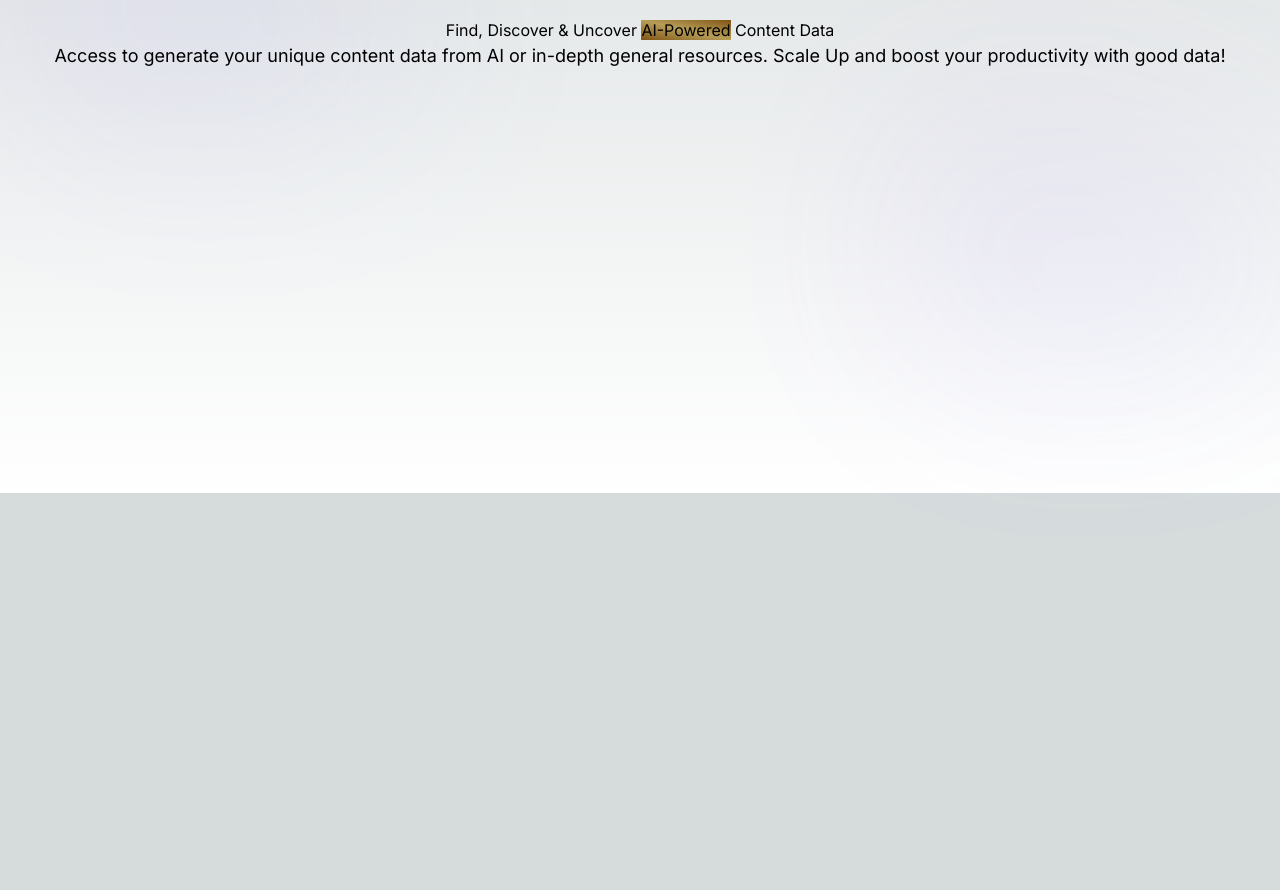
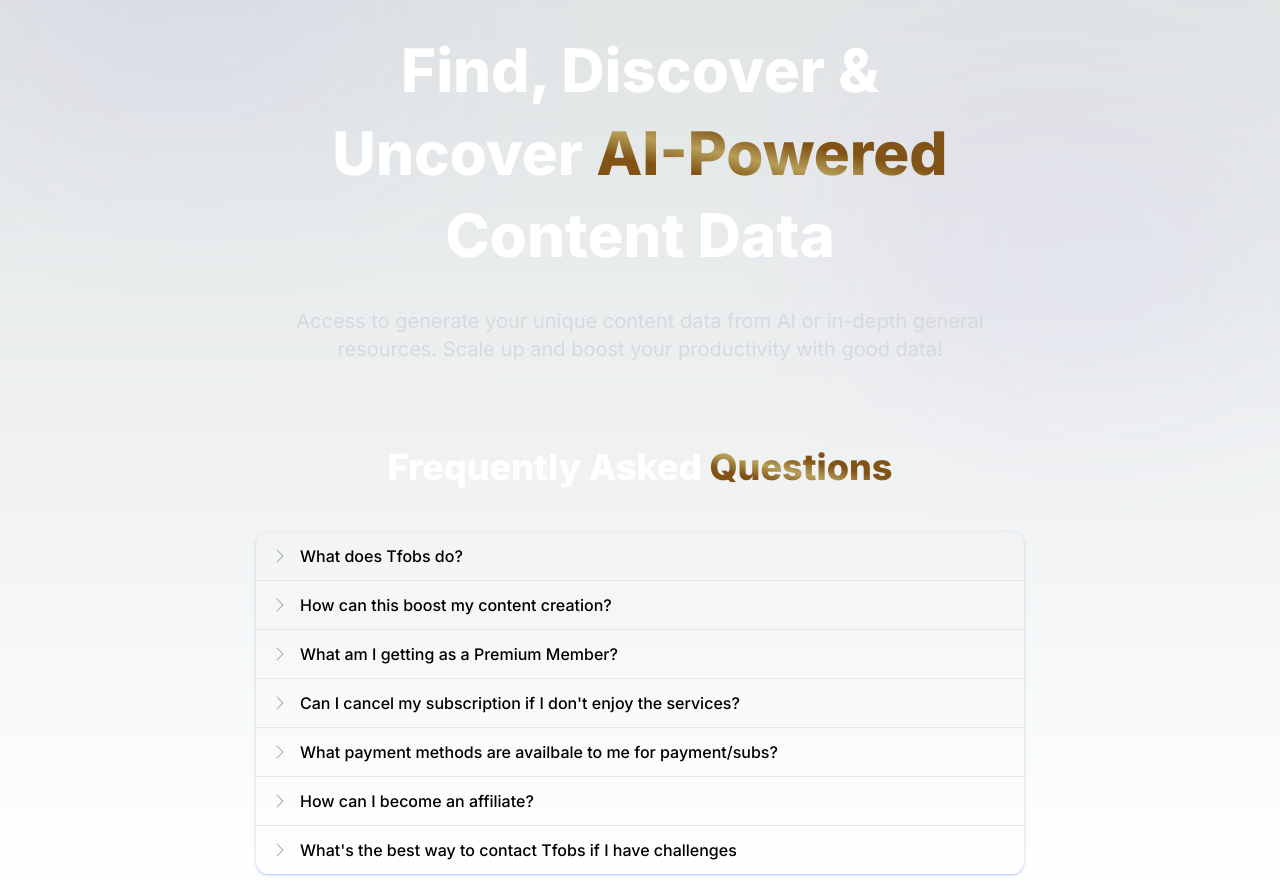
Before and after one commit to Fredobumma/TFobs, a Next.js app: page / in a window 1280 px wide. Shown: the part 307-1197 px from the top of the page. Before the commit the page ends 800 px from the top, so only its background shows below. Built offline with nearby package versions, Linux system fonts and the light colour scheme.

Commit message:
--feat:: faq section

```diff
--- a/app/globals.css
+++ b/app/globals.css
@@ -63,6 +63,7 @@ body {
 	height: 100dvh;
 	top: 0;
 	opacity: 0.4;
+	margin-left: -16px;
 	filter: invert(1);
 }
 
--- a/app/layout.js
+++ b/app/layout.js
@@ -12,8 +12,8 @@ export const metadata = {
 export default function RootLayout({ children }) {
 	return (
 		<html lang="en">
-			<body className={`${inter.className} overflow-x-hidden`}>
-				<main className="min-h-dvh p-4 relative">
+			<body className={`${inter.className} lg:!overflow-y-scroll`}>
+				<main className="min-h-dvh p-4">
 					<div className="gradient" />
 					<div className="gradient-2" />
 					<div className="gradient-3" />
--- a/app/page.js
+++ b/app/page.js
@@ -1,10 +1,11 @@
-import { Hero, NavBar } from "@/sections";
+import { Faq, Hero, NavBar } from "@/sections";
 
 export default function Home() {
 	return (
 		<>
 			<NavBar />
 			<Hero />
+			<Faq />
 		</>
 	);
 }
--- a/appComponents/mobileMenu.jsx
+++ b/appComponents/mobileMenu.jsx
@@ -5,23 +5,23 @@ import {
 	Sheet,
 	SheetClose,
 	SheetContent,
+	SheetOverlay,
 	SheetTrigger,
 } from "@/components/ui/sheet";
 
 const MobileMenu = ({ links }) => {
 	return (
 		<div className="lg:hidden">
-			<Sheet key="bottom">
+			<Sheet key="top">
 				<SheetTrigger className="cursor-pointer" asChild>
 					<MenuIcon size={30} className="m-5 lg:hidden" />
 				</SheetTrigger>
 				<SheetContent
 					aria-modal="true"
-					className="bg-black pb-10 pt-16 space-y-[30px] lg:hidden font-semibold text-lg"
+					className="bg-black pb-10 pt-16 lg:hidden font-semibold text-lg"
 					side="top"
 				>
-					<div className="gradient" />
-					<div className="gradient-2" />
+					<div className="relative pt-4 space-y-[30px] z-20">
 						{links.map(({ path, name }, i) => (
 							<div
 								key={i}
@@ -37,6 +37,10 @@ const MobileMenu = ({ links }) => {
 								Get Started
 							</button>
 						</SheetClose>
+					</div>
+					<SheetOverlay className="bg-transparent" />
+					<div className="gradient" />
+					<div className="gradient-2" />
 				</SheetContent>
 			</Sheet>
 		</div>
--- a/components/ui/sheet.tsx
+++ b/components/ui/sheet.jsx
@@ -1,8 +1,7 @@
 "use client";
-
 import * as React from "react";
 import * as SheetPrimitive from "@radix-ui/react-dialog";
-import { cva, type VariantProps } from "class-variance-authority";
+import { cva } from "class-variance-authority";
 import { X } from "lucide-react";
 
 import { cn } from "@/lib/utils";
@@ -15,18 +14,17 @@ const SheetClose = SheetPrimitive.Close;
 
 const SheetPortal = SheetPrimitive.Portal;
 
-const SheetOverlay = React.forwardRef<
-	React.ElementRef<typeof SheetPrimitive.Overlay>,
-	React.ComponentPropsWithoutRef<typeof SheetPrimitive.Overlay>
->(({ className, ...props }, ref) => (
+const SheetOverlay = React.forwardRef(({ className, ...props }, ref) => (
+	<SheetClose asChild>
 		<SheetPrimitive.Overlay
 			className={cn(
-			"fixed inset-0 z-50 bg-black/80  data-[state=open]:animate-in data-[state=closed]:animate-out data-[state=closed]:fade-out-0 data-[state=open]:fade-in-0 lg:hidden",
+				"fixed inset-0 bg-black/80 data-[state=open]:animate-in data-[state=closed]:animate-out data-[state=closed]:fade-out-0 data-[state=open]:fade-in-0 lg:hidden",
 				className,
 			)}
 			{...props}
 			ref={ref}
 		/>
+	</SheetClose>
 ));
 SheetOverlay.displayName = SheetPrimitive.Overlay.displayName;
 
@@ -49,14 +47,8 @@ const sheetVariants = cva(
 	},
 );
 
-interface SheetContentProps
-	extends React.ComponentPropsWithoutRef<typeof SheetPrimitive.Content>,
-		VariantProps<typeof sheetVariants> {}
-
-const SheetContent = React.forwardRef<
-	React.ElementRef<typeof SheetPrimitive.Content>,
-	SheetContentProps
->(({ side = "right", className, children, ...props }, ref) => (
+const SheetContent = React.forwardRef(
+	({ side = "right", className, children, ...props }, ref) => (
 		<SheetPortal>
 			<SheetOverlay />
 			<SheetPrimitive.Content
@@ -65,19 +57,17 @@ const SheetContent = React.forwardRef<
 				{...props}
 			>
 				{children}
-			<SheetPrimitive.Close className="absolute right-10 top-0 rounded-sm opacity-70 ring-offset-background transition-opacity hover:opacity-100 focus:outline-none focus:ring-2 focus:ring-ring focus:ring-offset-2 disabled:pointer-events-none data-[state=open]:bg-secondary">
-				<X className="h-6 w-6" color="#b69e57" strokeWidth={3} />
+				<SheetPrimitive.Close className="absolute right-10 top-[30px] rounded-sm opacity-70 ring-offset-background transition-opacity hover:opacity-100 focus:outline-none focus:ring-2 focus:ring-ring focus:ring-offset-2 disabled:pointer-events-none data-[state=open]:bg-secondary">
+					<X className="h-6 w-6" color="#b69e57" />
 					<span className="sr-only">Close</span>
 				</SheetPrimitive.Close>
 			</SheetPrimitive.Content>
 		</SheetPortal>
-));
+	),
+);
 SheetContent.displayName = SheetPrimitive.Content.displayName;
 
-const SheetHeader = ({
-	className,
-	...props
-}: React.HTMLAttributes<HTMLDivElement>) => (
+const SheetHeader = ({ className, ...props }) => (
 	<div
 		className={cn(
 			"flex flex-col space-y-2 text-center sm:text-left",
@@ -88,10 +78,7 @@ const SheetHeader = ({
 );
 SheetHeader.displayName = "SheetHeader";
 
-const SheetFooter = ({
-	className,
-	...props
-}: React.HTMLAttributes<HTMLDivElement>) => (
+const SheetFooter = ({ className, ...props }) => (
 	<div
 		className={cn(
 			"flex flex-col-reverse sm:flex-row sm:justify-end sm:space-x-2",
@@ -102,10 +89,7 @@ const SheetFooter = ({
 );
 SheetFooter.displayName = "SheetFooter";
 
-const SheetTitle = React.forwardRef<
-	React.ElementRef<typeof SheetPrimitive.Title>,
-	React.ComponentPropsWithoutRef<typeof SheetPrimitive.Title>
->(({ className, ...props }, ref) => (
+const SheetTitle = React.forwardRef(({ className, ...props }, ref) => (
 	<SheetPrimitive.Title
 		ref={ref}
 		className={cn("text-lg font-semibold text-foreground", className)}
@@ -114,10 +98,7 @@ const SheetTitle = React.forwardRef<
 ));
 SheetTitle.displayName = SheetPrimitive.Title.displayName;
 
-const SheetDescription = React.forwardRef<
-	React.ElementRef<typeof SheetPrimitive.Description>,
-	React.ComponentPropsWithoutRef<typeof SheetPrimitive.Description>
->(({ className, ...props }, ref) => (
+const SheetDescription = React.forwardRef(({ className, ...props }, ref) => (
 	<SheetPrimitive.Description
 		ref={ref}
 		className={cn("text-sm text-muted-foreground", className)}
--- a/jsconfig.json
+++ b/jsconfig.json
@@ -1,8 +1,7 @@
 {
 	"compilerOptions": {
 		"paths": {
-			"@/*": ["./*"],
-			"@/appComponents/*": ["./appComponents/*"]
+			"@/*": ["./*"]
 		}
 	}
 }
--- a/lib/utils.js
+++ b/lib/utils.js
@@ -1,6 +1,6 @@
-import { clsx } from "clsx";
-import { twMerge } from "tailwind-merge";
+import { clsx } from "clsx"
+import { twMerge } from "tailwind-merge"
 
 export function cn(...inputs) {
-	return twMerge(clsx(inputs));
+  return twMerge(clsx(inputs))
 }
--- /dev/null
+++ b/sections/faq.jsx
@@ -0,0 +1,80 @@
+const Faq = () => {
+	const faqs = [
+		{
+			question: "What does Tfobs do?",
+			answer:
+				"Lorem ipsum dolor sit amet, consectetur adipiscing elit. Sed et ipsum sapien. Vestibulum molestie porttitor augue vitae vulputate. Aliquam nec ex maximus, suscipit diam vel, tristique tellus.",
+		},
+		{
+			question: "How can this boost my content creation?",
+			answer:
+				"Lorem ipsum dolor sit amet, consectetur adipiscing elit. Sed et ipsum sapien. Vestibulum molestie porttitor augue vitae vulputate. Aliquam nec ex maximus, suscipit diam vel, tristique tellus.",
+		},
+		{
+			question: "What am I getting as a Premium Member?",
+			answer:
+				"Lorem ipsum dolor sit amet, consectetur adipiscing elit. Sed et ipsum sapien. Vestibulum molestie porttitor augue vitae vulputate. Aliquam nec ex maximus, suscipit diam vel, tristique tellus.",
+		},
+		{
+			question: "Can I cancel my subscription if I don't enjoy the services?",
+			answer:
+				"Lorem ipsum dolor sit amet, consectetur adipiscing elit. Sed et ipsum sapien. Vestibulum molestie porttitor augue vitae vulputate. Aliquam nec ex maximus, suscipit diam vel, tristique tellus.",
+		},
+		{
+			question: "What payment methods are availbale to me for payment/subs?",
+			answer:
+				"Lorem ipsum dolor sit amet, consectetur adipiscing elit. Sed et ipsum sapien. Vestibulum molestie porttitor augue vitae vulputate. Aliquam nec ex maximus, suscipit diam vel, tristique tellus.",
+		},
+		{
+			question: "How can I become an affiliate?",
+			answer:
+				"Lorem ipsum dolor sit amet, consectetur adipiscing elit. Sed et ipsum sapien. Vestibulum molestie porttitor augue vitae vulputate. Aliquam nec ex maximus, suscipit diam vel, tristique tellus.",
+		},
+		{
+			question: "What's the best way to contact Tfobs if I have challenges",
+			answer:
+				"Lorem ipsum dolor sit amet, consectetur adipiscing elit. Sed et ipsum sapien. Vestibulum molestie porttitor augue vitae vulputate. Aliquam nec ex maximus, suscipit diam vel, tristique tellus.",
+		},
+	];
+
+	return (
+		<section>
+			<h2 className="text-4xl font-extrabold max-w-[400px] mx-auto leading-tight mt-20 mb-[30px] sm:mb-10 sm:leading-snug text-white sm:max-w-[700px] text-center">
+				Frequently Asked{" "}
+				<span className="bg-clip-text bg-gradient-to-tr from-[#815316] from-25% via-[#b69e57] to-60% to-[#815316] text-transparent">
+					Questions
+				</span>{" "}
+			</h2>
+			<ul className="max-w-3xl mx-auto divide-y shadow shadow-blue-600/30 rounded-xl">
+				{faqs.map(({ question, answer }, i) => (
+					<li key={i}>
+						<details className="group">
+							<summary className="flex items-center gap-3 px-4 py-3 font-medium marker:content-none hover:cursor-pointer focus:text-[#b69e57] hover:text-[#b69e57]">
+								<svg
+									className="w-4 h-4 text-gray-400 transition group-open:rotate-90"
+									xmlns="http://www.w3.org/2000/svg"
+									width="16"
+									height="16"
+									fill="currentColor"
+									viewBox="0 0 16 16"
+								>
+									<path
+										fill-rule="evenodd"
+										d="M4.646 1.646a.5.5 0 0 1 .708 0l6 6a.5.5 0 0 1 0 .708l-6 6a.5.5 0 0 1-.708-.708L10.293 8 4.646 2.354a.5.5 0 0 1 0-.708z"
+									></path>
+								</svg>
+								<p>{question}</p>
+							</summary>
+
+							<article className="px-4 pl-11 pb-4 text-sm">
+								<p>{answer}</p>
+							</article>
+						</details>
+					</li>
+				))}
+			</ul>
+		</section>
+	);
+};
+
+export default Faq;
--- a/sections/hero.jsx
+++ b/sections/hero.jsx
@@ -10,7 +10,7 @@ const Hero = () => {
 			</h1>
 			<p className="mt-5 text-lg text-gray-300 opacity-80 sm:text-xl max-w-3xl lg:mt-[30px] mx-auto text-center">
 				Access to generate your unique content data from AI or in-depth general
-				resources. Scale Up and boost your productivity with good data!
+				resources. Scale up and boost your productivity with good data!
 			</p>
 		</section>
 	);
--- a/sections/index.js
+++ b/sections/index.js
@@ -1,2 +1,3 @@
 export { default as Hero } from "./hero";
+export { default as Faq } from "./faq";
 export { default as NavBar } from "./navBar";
--- a/tailwind.config.js
+++ b/tailwind.config.js
@@ -4,6 +4,7 @@ module.exports = {
 	content: [
 		"./pages/**/*.{js,jsx}",
 		"./components/**/*.{js,jsx}",
+		"./sections/**/*.{js,jsx}",
 		"./appComponents/**/*.{js,jsx}",
 		"./app/**/*.{js,jsx}",
 		"./src/**/*.{js,jsx}",
```
Also changed, not shown: components.json, 1 other file (tests, documents, lock files or other folders). Lines whose indentation alone changed are shown as unchanged.
